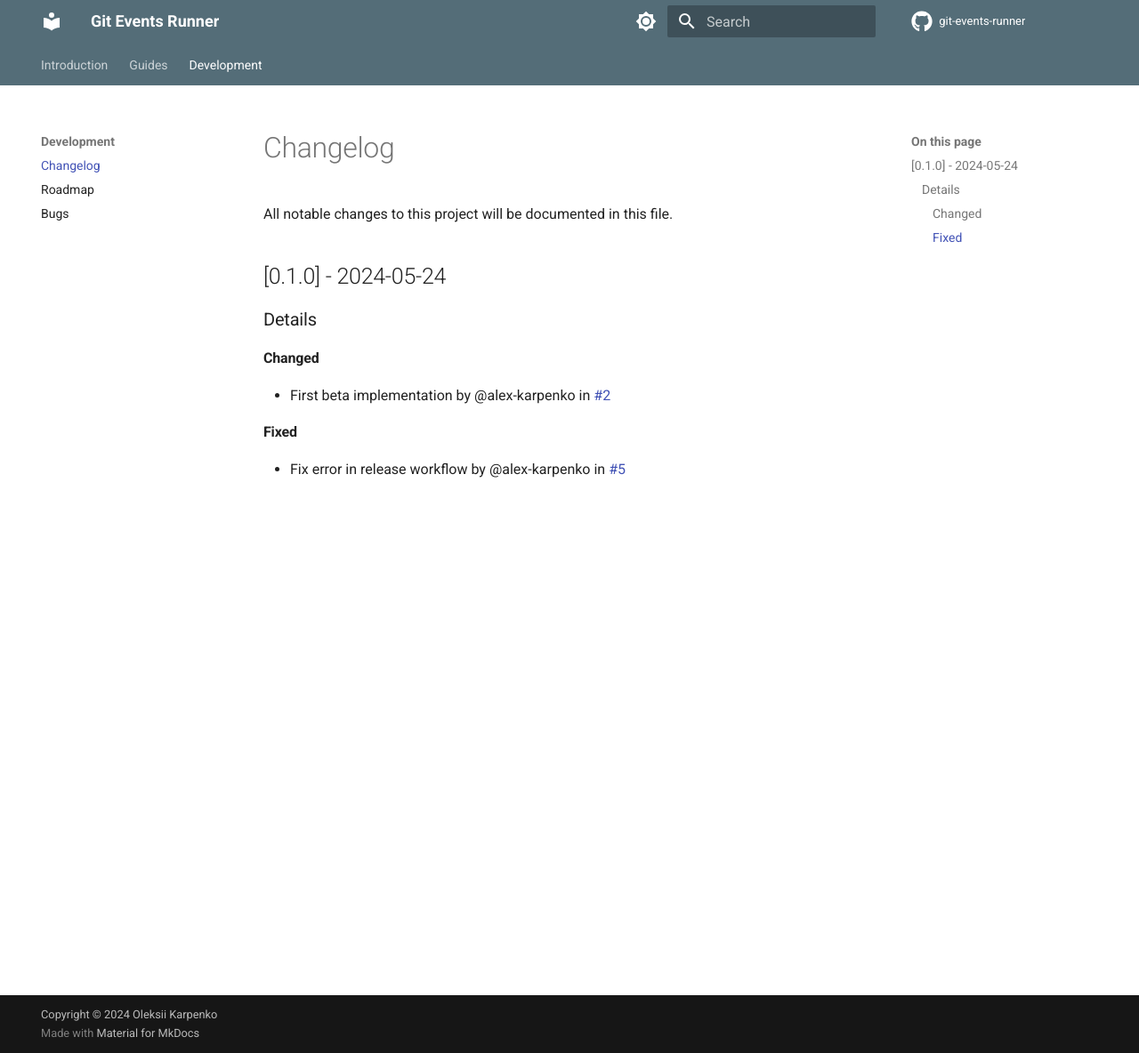
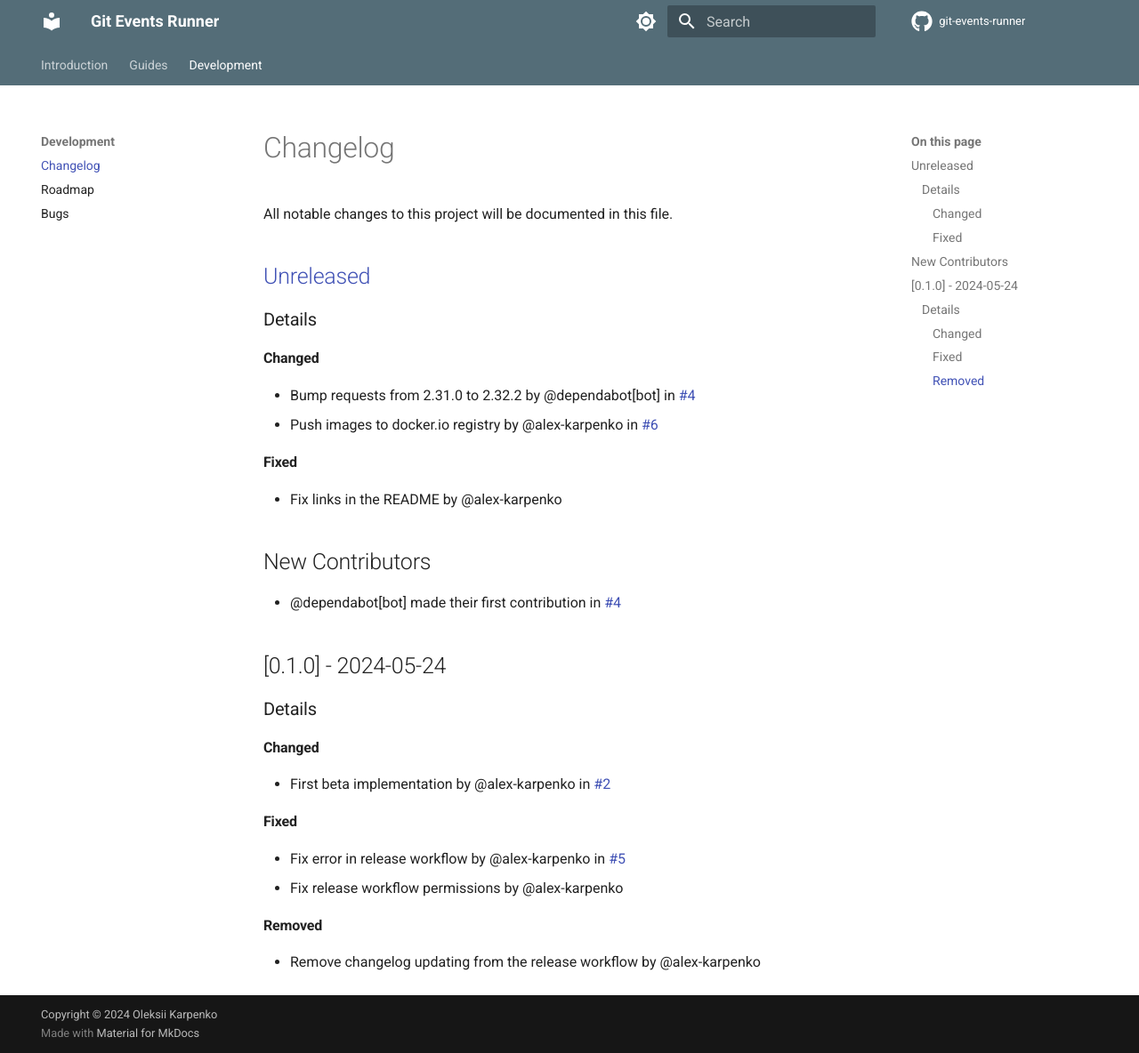
Before and after one commit to alex-karpenko/git-events-runner, an MkDocs documentation site: the page built from docs/changelog.md, in a window 1280 px wide and 1184 px high. Shown: the whole window at 89% size. Built offline with MkDocs 1.6.1 and Material for MkDocs 9.7.7, drawn with Linux system fonts in a browser that asks for light colours; comment, search, counter and statistics services are not loaded.

```diff
--- a/CHANGELOG.md
+++ b/CHANGELOG.md
@@ -2,6 +2,17 @@
 
 All notable changes to this project will be documented in this file.
 
+## [Unreleased]
+### Details
+#### Changed
+- Bump requests from 2.31.0 to 2.32.2 by @dependabot[bot] in [#4](https://github.com/alex-karpenko/git-events-runner/pull/4)
+- Push images to docker.io registry by @alex-karpenko in [#6](https://github.com/alex-karpenko/git-events-runner/pull/6)
+
+#### Fixed
+- Fix links in the README by @alex-karpenko
+
+## New Contributors
+* @dependabot[bot] made their first contribution in [#4](https://github.com/alex-karpenko/git-events-runner/pull/4)
 ## [0.1.0] - 2024-05-24
 ### Details
 #### Changed
@@ -9,6 +20,11 @@
 
 #### Fixed
 - Fix error in release workflow by @alex-karpenko in [#5](https://github.com/alex-karpenko/git-events-runner/pull/5)
+- Fix release workflow permissions by @alex-karpenko
 
+#### Removed
+- Remove changelog updating from the release workflow by @alex-karpenko
+
+[unreleased]: https://github.com/alex-karpenko/git-events-runner/compare/v0.1.0..HEAD
 
 <!-- generated by git-cliff -->
```
Also changed, not shown: ROADMAP.md (+10 -6 lines), 1 other file.
